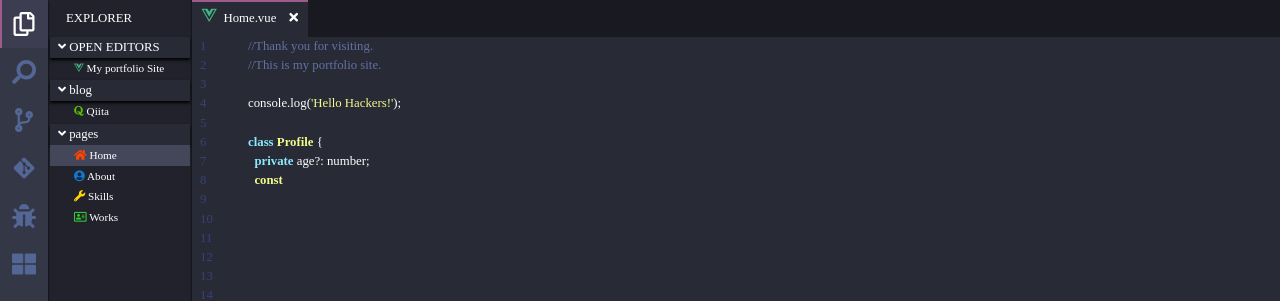
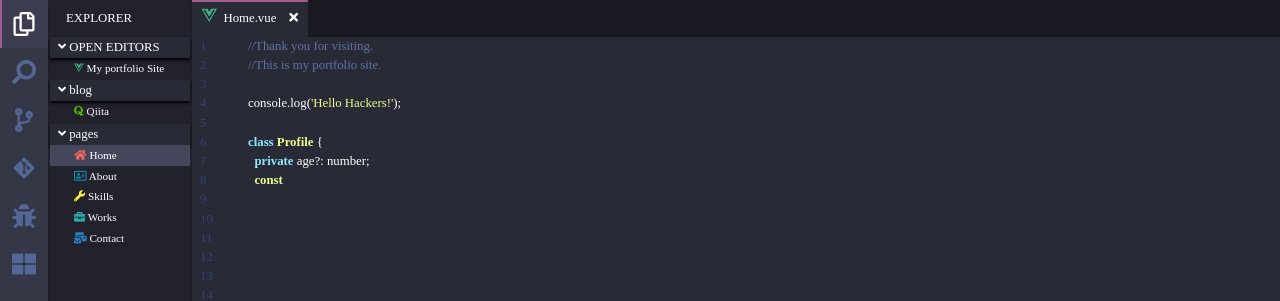
Before and after one commit to taku-hu/portfolio-site, a Vue app: page / in a window 1280 px wide. Shown: the top 301 px of the page. Built offline with nearby package versions, Linux system fonts and the light colour scheme.

Commit message:
add: コンタクトフォームを追加

```diff
--- a/package.json
+++ b/package.json
@@ -9,7 +9,7 @@
     "typesync": "typesync"
   },
   "dependencies": {
-    "@fortawesome/fontawesome-free": "^5.13.1",
+    "@fortawesome/fontawesome-free": "^5.14.0",
     "highlight.js": "^10.1.1",
     "reset-css": "^5.0.1",
     "typeface-open-sans": "0.0.75",
--- a/src/App.vue
+++ b/src/App.vue
@@ -11,6 +11,7 @@
         :isThemeChanged="state.isThemeChanged"
         :isCollapsed="state.isCollapsed"
         :currentPage="state.currentPage"
+        @toggle-contact-form="toggleContactForm"
       />
 
       <main
@@ -48,6 +49,11 @@
       </main>
     </div>
 
+    <contact-form-component
+      :isFormOpen="state.isFormOpen"
+      @toggle-contact-form="toggleContactForm"
+    />
+
     <footer-component
       :isThemeChanged="state.isThemeChanged"
       :isCollapsed="state.isCollapsed"
@@ -70,13 +76,15 @@ import LeftbarComponent from '@/components/Leftbar.vue';
 import ExplorerComponent from '@/components/Explorer.vue';
 import FooterComponent from '@/components/Footer.vue';
 import DesktopIconComponent from '@/components/DesktopIcon.vue';
+import ContactFormComponent from '@/components/ContactForm.vue';
 
 export default defineComponent({
   components: {
     LeftbarComponent,
     ExplorerComponent,
     FooterComponent,
-    DesktopIconComponent
+    DesktopIconComponent,
+    ContactFormComponent
   },
   setup() {
     const getInnerVh = () => {
@@ -92,9 +100,13 @@ export default defineComponent({
       isThemeChanged: false,
       isCollapsed: false,
       isShowIcon: false,
+      isFormOpen: false,
       currentPage: computed(() => router.currentRoute.value.name)
     });
 
+    const toggleContactForm = () => {
+      state.isFormOpen = !state.isFormOpen;
+    };
 
     const changeTheme = () => {
       const response = confirm('Change color theme?');
@@ -105,7 +117,9 @@ export default defineComponent({
 
     const closeTab = () => {
       const response = confirm(
-        `Do you want to save the changes you made to ${String(state.currentPage)}.vue?`
+        `Do you want to save the changes you made to ${String(
+          state.currentPage
+        )}.vue?`
       );
       if (response) {
         state.isCollapsed = true;
@@ -114,13 +128,13 @@ export default defineComponent({
     watch(
       () => state.isCollapsed,
       () => {
-        if(state.isCollapsed) {
+        if (state.isCollapsed) {
           setTimeout(() => {
             state.isShowIcon = true;
-          }, 2000)
+          }, 2000);
         }
       }
-    )
+    );
     const openEditor = () => {
       const response = confirm(
         `Do you want to open My-Portfolio-Site in Visual Studio Code?`
@@ -128,15 +142,16 @@ export default defineComponent({
       if (response) {
         state.isCollapsed = false;
         state.isShowIcon = false;
-        router.push({path: '/'});
+        router.push({ path: '/' });
       }
-    }
+    };
 
     return {
       state,
+      toggleContactForm,
       closeTab,
       openEditor,
-      changeTheme,
+      changeTheme
     };
   }
 });
@@ -149,7 +164,8 @@ html {
   font-size: calc(62.5% + 0.5vw);
 }
 body {
-  font-family: 'Hiragino Kaku Gothic Pro', 'ヒラギノ角ゴ Pro W3', 'メイリオ', Meiryo, 'ＭＳ Ｐゴシック', sans-serif;
+  font-family: 'Hiragino Kaku Gothic Pro', 'ヒラギノ角ゴ Pro W3', 'メイリオ',
+    Meiryo, 'ＭＳ Ｐゴシック', sans-serif;
   color: #fff;
 }
 a {
@@ -171,7 +187,7 @@ a {
   width: calc(100% - 12rem);
   height: 100%;
   background-color: #191a21;
-  box-shadow: 0 -1px 2px #000;
+  box-shadow: 0 -1px 2px -1px #000;
   &--theme-changed {
     background-color: #2d2d2d;
   }
--- /dev/null
+++ b/src/components/ContactForm.vue
@@ -0,0 +1,55 @@
+<template>
+  <div class="contact-modal" v-if="isFormOpen">
+    <iframe
+      class="contact-modal__body"
+      src="https://hstmatt.typeform.com/to/aX0pXSfH"
+      frameborder="0"
+      allow="camera; microphone; autoplay; encrypted-media;"
+    />
+    <i class="contact-modal__icon fas fa-times" @click="toggleContactForm" />
+  </div>
+</template>
+
+<script lang="ts">
+import { defineComponent } from 'vue';
+
+export default defineComponent({
+  props: {
+    isFormOpen: Boolean,
+  },
+  setup(_, context) {
+    const toggleContactForm = () => {
+      context.emit('toggle-contact-form');
+    };
+
+    return {
+      toggleContactForm
+    };
+  }
+});
+</script>
+
+<style lang="scss">
+.contact-modal {
+  position: fixed;
+  top: 0;
+  right: 0;
+  bottom: 0;
+  left: 0;
+  background-color: #fff;
+  &__body {
+    position: relative;
+    width: 100%;
+    height: 100%;
+  }
+  &__icon {
+    position: absolute;
+    top: 2rem;
+    right: 2rem;
+    font-size: 2.5rem;
+    color: black;
+    cursor: pointer;
+    z-index: 1;
+  }
+}
+</style>
--- a/src/components/Explorer.vue
+++ b/src/components/Explorer.vue
@@ -75,7 +75,7 @@ export default defineComponent({
     isCollapsed: Boolean,
     currentPage: String
   },
-  setup() {
+  setup(_, context) {
     const state = reactive({
       accordions: [
         {
@@ -110,7 +110,7 @@ export default defineComponent({
               link: '/'
             },
             {
-              icon: '<i class="fas fa-user-circle">',
+              icon: '<i class="far fa-address-card"></i>',
               name: 'About',
               link: '/about'
             },
@@ -120,9 +120,14 @@ export default defineComponent({
               link: '/skills'
             },
             {
-              icon: '<i class="far fa-address-card"></i>',
+              icon: '<i class="fas fa-briefcase"></i>',
               name: 'Works',
               link: '/works'
+            },
+            {
+              icon: '<i class="fas fa-mail-bulk"></i>',
+              name: 'Contact',
+              link: ''
             }
           ]
         }
@@ -140,7 +145,11 @@ export default defineComponent({
 
     const transitionPage = (accordion: AccordionType, path: PathType) => {
       if (accordion.labelName === 'pages') {
-        router.push({ path: path.link });
+        if(path.name === 'Contact') {
+          context.emit('toggle-contact-form');
+        } else {
+          router.push({ path: path.link });
+        }
       } else {
         open(path.link, '_blank');
       }
@@ -203,27 +212,28 @@ export default defineComponent({
       height: 1.3rem;
       line-height: 1.3rem;
       font-size: 0.7rem;
+      .fa-quora {
+        color: #55c500;
+      }
       .fa-vuejs {
         color: #41b883;
       }
-      .fa-quora {
-        color: #55c500;
+      .fa-home {
+        color: #F0675F;
       }
-      .fa-file {
-        color: #0d79cc;
-      }
-      .fa-home {
-        color: #ff4500;
-      }
-      .fa-user-circle {
-        color: #0d79cc;
+      .fa-address-card {
+        color: #108FB7;
       }
       .fa-wrench {
-        color: #ffd700;
+        color: #FFED39;
       }
-      .fa-address-card {
-        color: #32cd32;
+      .fa-briefcase {
+        color: #29A7A3;
       }
+      .fa-mail-bulk {
+        color: #287DC0;
+      }
+
     } //__body
     &__links {
       @include button-sizing;
--- a/src/components/Leftbar.vue
+++ b/src/components/Leftbar.vue
@@ -65,7 +65,7 @@ export default defineComponent({
   height: 100%;
   font-size: 1.5rem;
   background-color: #343746;
-  box-shadow: 0 1px 2px #000;
+  box-shadow: 0 1px 2px -1px #000;
   &--theme-changed {
     background-color: #333;
   }
```
Also changed, not shown: 1 other file (tests, documents, lock files or other folders).
